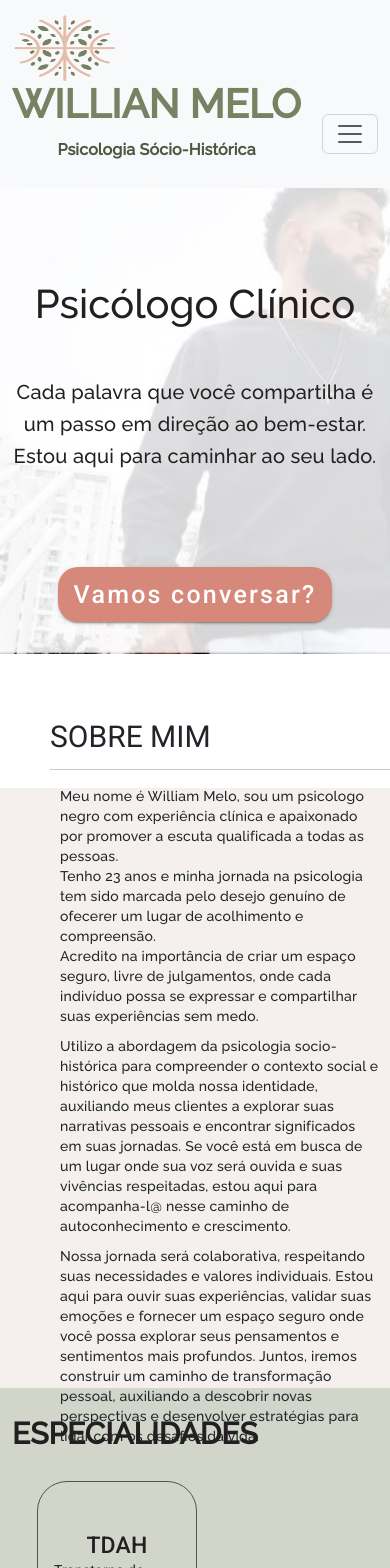
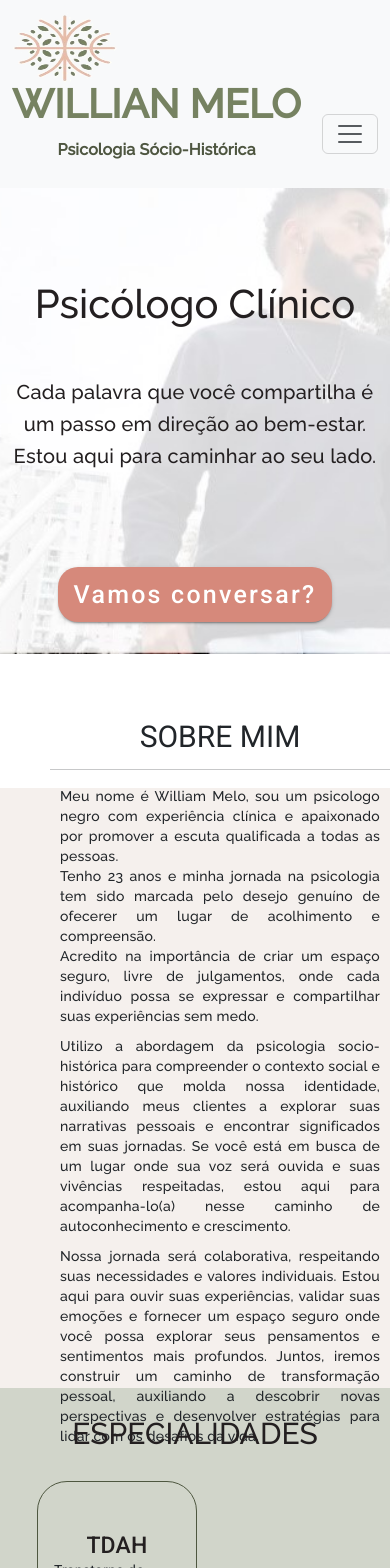
Before and after one commit to LarissaLunguinho/WillianPsicologo, an Angular app: page / in a window 390 px wide. Shown: the top 1568 px of the page. Built offline with nearby package versions, Linux system fonts and the light colour scheme.

Commit message:
Corrindo detalhes media 380px

```diff
--- a/src/app/components/about-me/about-me.component.css
+++ b/src/app/components/about-me/about-me.component.css
@@ -23,7 +23,6 @@
   height: 300px;
   overflow: hidden;
 }
-
 .about-me__image > img {
   border-radius: 40px;
   width: 400px;
@@ -40,6 +39,12 @@
   .about-me__image {
     display: none;
   }
+  .about-me__text > h1 {
+    text-align: center;
+  }
+  .about-me__text > p{
+    text-align: justify;
+  }
 }
 
 @media screen and (max-width: 380px) {
--- a/src/app/components/about-me/about-me.component.html
+++ b/src/app/components/about-me/about-me.component.html
@@ -18,7 +18,7 @@
       Utilizo a abordagem da psicologia socio-histórica para compreender o contexto social e histórico que
       molda nossa identidade, auxiliando meus clientes a explorar suas narrativas pessoais e encontrar
       significados em suas jornadas. Se você está em busca de um lugar onde sua voz será ouvida e suas
-      vivências respeitadas, estou aqui para acompanha-l@ nesse caminho de autoconhecimento e crescimento.
+      vivências respeitadas, estou aqui para acompanha-lo(a) nesse caminho de autoconhecimento e crescimento.
     </p>
     <p>
       Nossa jornada será colaborativa, respeitando suas necessidades e valores individuais. Estou aqui para
--- a/src/app/components/specialty/specialty.component.css
+++ b/src/app/components/specialty/specialty.component.css
@@ -9,7 +9,6 @@
   font-family: 'Raleway', sans-serif;
   font-size: 30px;
   color: #231F20;
-  font-weight: 600;
   text-align: center;
   padding-top: 30px;
 }
@@ -75,8 +74,7 @@
   }
   .container-fluid > h1 {
     font-size: 30px;
-    display: flex;
-    align-items: flex-start;
+    text-align: center;
   }
 
   .specialty__container {
@@ -99,7 +97,7 @@
     height: 950px;
   }
   .card {
-    width: 130px;
+    width: 140px;
     height: 250px;
   }
   .img__container{
```
